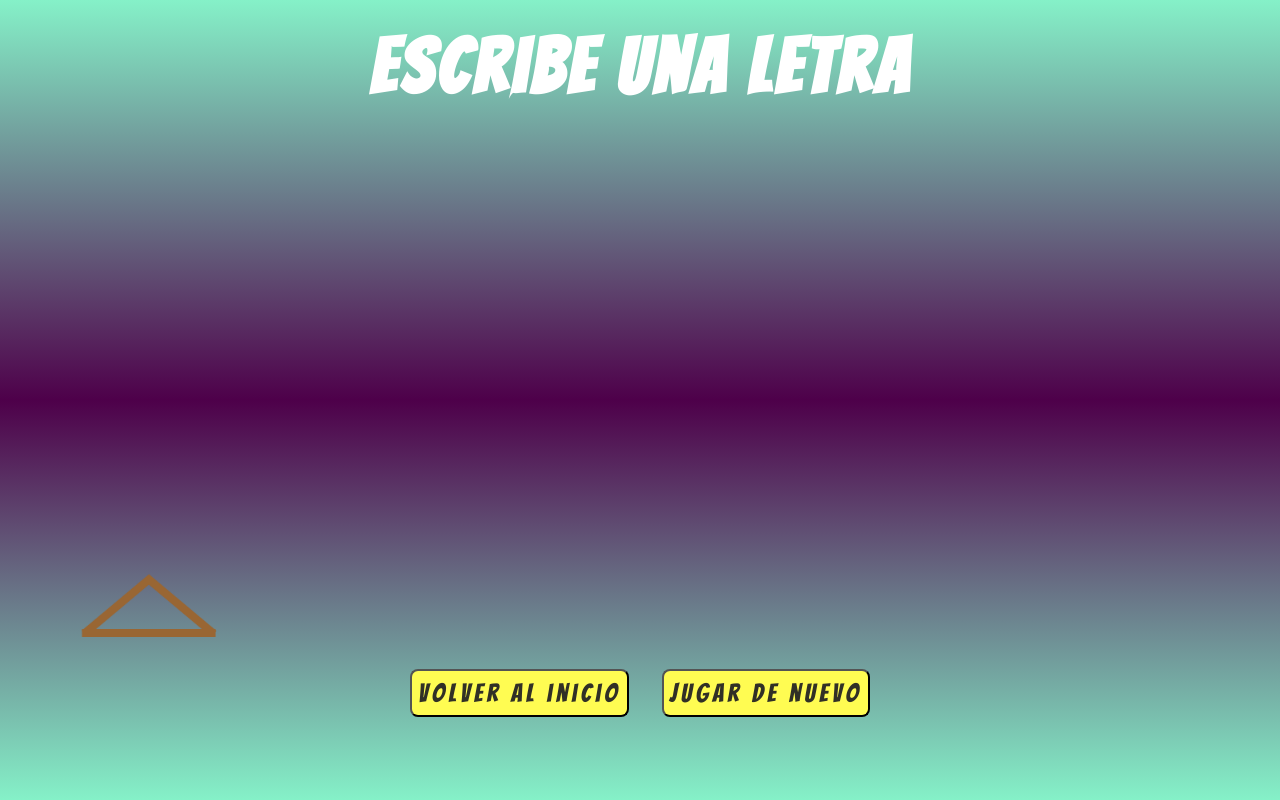
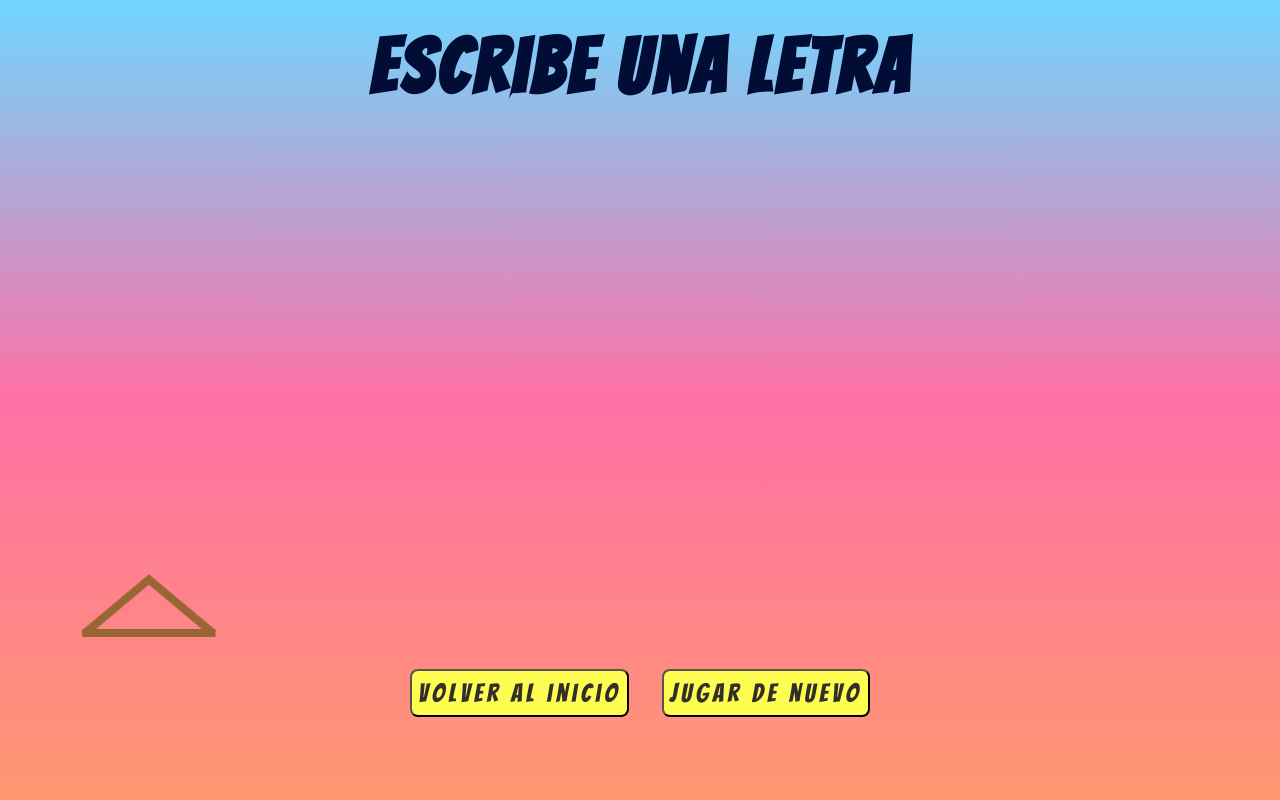
Before and after one commit to MCJ7/HangmanGame, a plain HTML site: page html/game.html in a window 1280 px wide. Drawn offline with Linux system fonts and the light colour scheme.

Commit message:
Change the background

```diff
--- a/css/style.css
+++ b/css/style.css
@@ -16,12 +16,12 @@ h2{
     margin-bottom: 2vw;
 }
 p{
-    color: rgb(253, 253, 253);
+    color: rgb(1, 13, 53);
     margin-top: 1vw;
     font-size: 2vw;
 }
 .background-index, #background-game{
-    background-image: linear-gradient(rgb(133, 241, 200),  rgb(78, 0, 74),rgb(133, 241, 200));
+    background-image: linear-gradient(#70d6ff,  #ff70a6,#ff9770);
    background-position: center;
     background-repeat: no-repeat;
     background-size: 100%;
@@ -72,7 +72,7 @@ button{
 #title-game{
 
     font-size: 6vw;
-    color:rgb(255, 255, 255);
+    color:rgb(1, 13, 53);
 }
 
 #draw-game{
```
Also changed, not shown: script.js (added).
